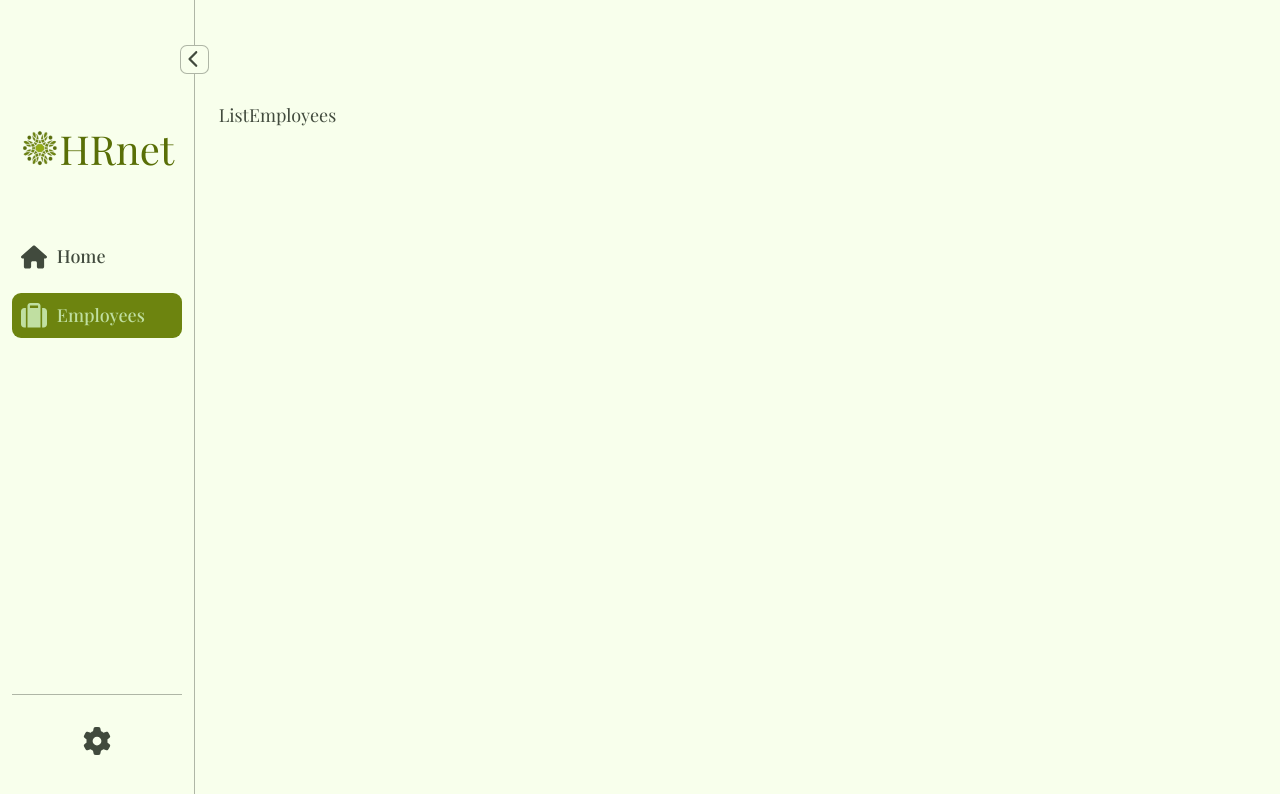
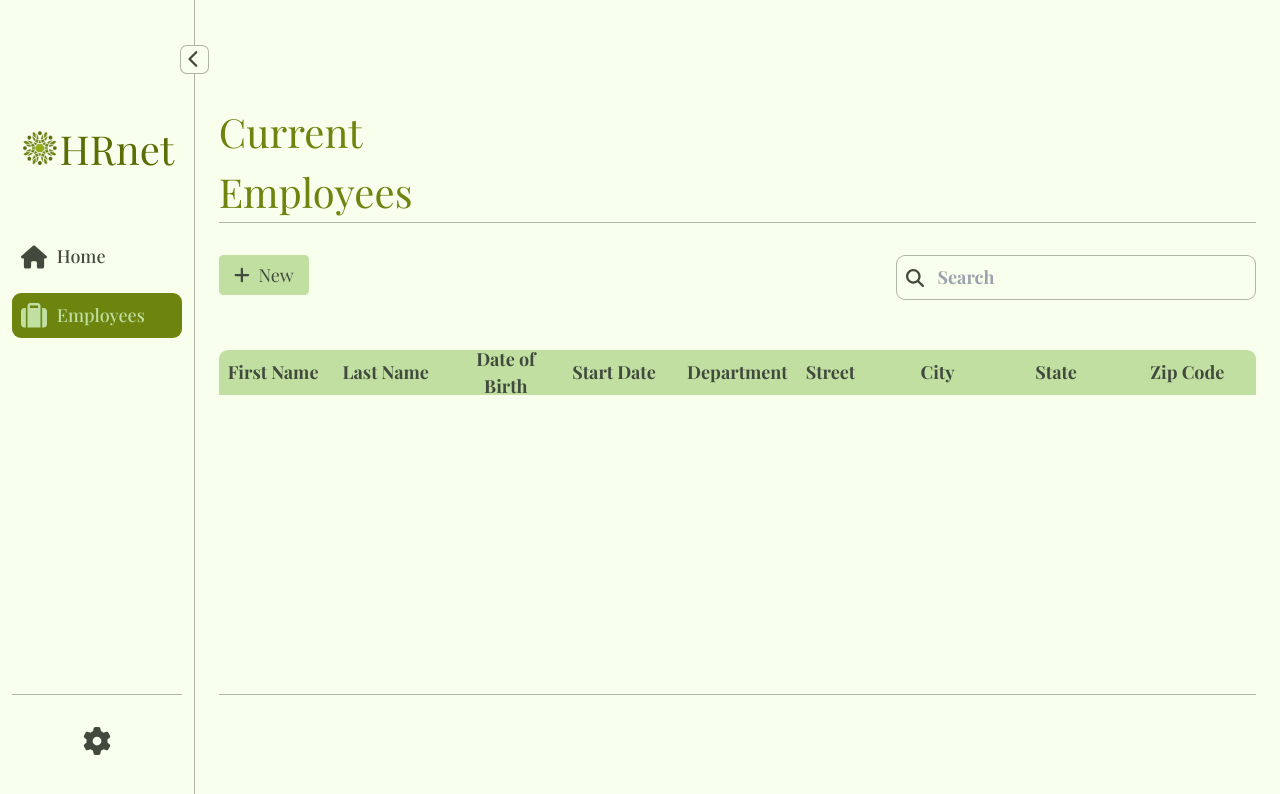
Before and after one commit to PrAndrian/HRnet, a React (Vite) app: page /employees in a window 1280 px wide. Shown: the top 794 px of the page. Built offline with nearby package versions, Linux system fonts and the light colour scheme.

Commit message:
employees page begin

```diff
--- a/src/components/EmployeeCreationForm.jsx
+++ b/src/components/EmployeeCreationForm.jsx
@@ -52,7 +52,7 @@ const EmployeeCreationForm = () => {
         id="create-employee"
         className="flex flex-col grow justify-center items-center"
     >
-        <div className="flex justify-center gap-10 mb-[50px] w-full" >
+        <div className="flex justify-center gap-40 mb-[50px] w-full" >
             <fieldset className="
                 flex
                 flex-col
--- /dev/null
+++ b/src/components/SearchBar.jsx
@@ -0,0 +1,56 @@
+import { faMagnifyingGlass } from '@fortawesome/free-solid-svg-icons';
+import { FontAwesomeIcon } from '@fortawesome/react-fontawesome';
+import PropTypes from 'prop-types';
+
+
+const SearchBar = ({id,type,setter}) => {
+    const handleValue = (event) => {
+        event.preventDefault();
+        setter(event.target.value)
+    }
+
+    return (
+        <div className='flex w-[360px] h-[45px]'>
+            <div className="
+                flex
+                items-center
+                rounded-l-lg
+                border-l
+                border-t
+                border-b
+                border-[#414A3D]
+                border-opacity-40
+                px-2
+            ">
+                <FontAwesomeIcon icon={faMagnifyingGlass} />
+            </div>
+            <input
+                id={id}
+                type={type}
+                className="
+                    w-full
+                    rounded-r-lg
+                    border-r
+                    border-t
+                    border-b
+                    border-[#414A3D]
+                    border-opacity-40
+                    bg-transparent
+                    font-bold
+                    pl-1
+                "
+                onChange={handleValue}
+                placeholder={'Search'}
+            />
+        </div>
+    )
+}
+
+SearchBar.propTypes = {
+    id : PropTypes.string.isRequired,
+    type : PropTypes.string.isRequired,
+    placeholder : PropTypes.string.isRequired,
+    setter : PropTypes.func.isRequired
+}
+
+export default SearchBar
--- a/src/pages/ListEmployees.jsx
+++ b/src/pages/ListEmployees.jsx
@@ -1,11 +1,93 @@
 import { useSelector } from "react-redux";
+import SeparationUI from "../components/SeparationUI";
+import { FontAwesomeIcon } from "@fortawesome/react-fontawesome";
+import { faPlus } from "@fortawesome/free-solid-svg-icons";
+import SearchBar from "../components/SearchBar";
+import { Link } from "react-router-dom";
 
 const ListEmployees = () => {
   const listEmployees = useSelector((state) => state.employees.list)
+  const valuesColumn = [
+    "First Name",
+    "Last Name",
+    "Date of Birth",
+    "Start Date",
+    "Department",
+    "Street",
+    "City",
+    "State",
+    "Zip Code"
+  ]
   console.log(listEmployees)
 
   return (
-    <div>ListEmployees</div>
+    <>
+      <h1 className="text-secondary text-[40px] w-[260px]">
+        Current Employees
+      </h1>
+      <SeparationUI/>
+
+      <div className="flex justify-between pt-[32px] pb-[50px]">
+          <Link
+            to='/'
+            className="
+              flex
+              gap-2
+              h-[40px]
+              w-[90px]
+              bg-tertiary
+              rounded
+              items-center
+              justify-center
+          ">
+            <FontAwesomeIcon icon={faPlus} />
+            New
+          </Link>
+
+        <SearchBar/>
+      </div>
+
+      <table className="flex flex-col grow">
+        <thead>
+          <tr className="flex h-[45px] items-center bg-tertiary rounded-t-lg">
+            {valuesColumn.map((value, index) =>(
+              <th
+                key={index}
+                className="
+                  flex
+                  flex-1
+                  px-2
+                  items-start
+                ">
+                {value}
+              </th>
+            ))}
+          </tr>
+        </thead>
+          <tbody>
+            {listEmployees.map((employee, index) =>(
+              <tr key={index}className="flex">
+                {Object.values(employee).map((value)=>(
+                  <td key={index} className="
+                    flex-1
+                    flex
+                    items-center
+                    w-[130px]
+                    h-[60px]
+                    px-2
+                    border-b
+                    border-[#414A3D]
+                    border-opacity-40
+                  ">
+                    {value}
+                  </td>
+                ))}
+              </tr>
+            ))}
+          </tbody>
+      </table>
+      <SeparationUI/>
+    </>
   )
 }
 
```
